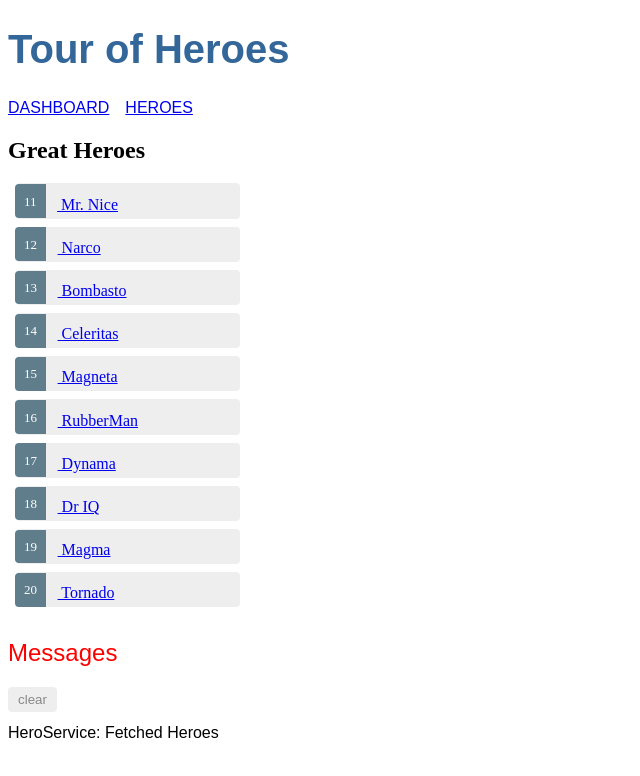
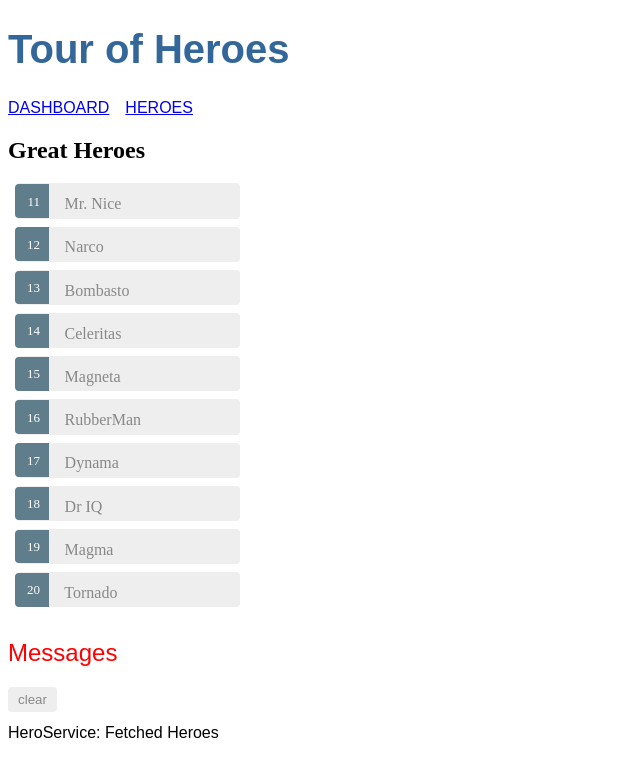
Before and after one commit to kd2718/angular_tutorial, an Angular app: page /heroes in a window 1280 px wide. Shown: the top 776 px of the page, without its empty margins (0-640 px from the left). Built offline with nearby package versions, Linux system fonts and the light colour scheme.

Commit message:
done with routing

```diff
--- a/src/app/hero-detail/hero-detail.component.html
+++ b/src/app/hero-detail/hero-detail.component.html
@@ -6,4 +6,5 @@
       <input [(ngModel)]="hero.name" placeholder="name">
     </label>
   </div>
+  <button (click)="goBack()">Go Back</button>
 </div>
--- a/src/app/hero-detail/hero-detail.component.ts
+++ b/src/app/hero-detail/hero-detail.component.ts
@@ -28,4 +28,8 @@ export class HeroDetailComponent implements OnInit {
     this.heroService.getHero(id)
       .subscribe(hero => this.hero = hero);
   }
+
+  goBack(): void {
+    this.location.back();
+  }
 }
--- a/src/app/heroes/heroes.component.scss
+++ b/src/app/heroes/heroes.component.scss
@@ -1,8 +1,4 @@
 /* HeroesComponent's private CSS styles */
-.selected {
-    background-color: #CFD8DC !important;
-    color: white;
-  }
 .heroes {
   margin: 0 0 2em 0;
   list-style-type: none;
@@ -10,28 +6,33 @@
   width: 15em;
 }
 .heroes li {
+  position: relative;
   cursor: pointer;
-    position: relative;
-    left: 0;
   background-color: #EEE;
   margin: .5em;
   padding: .3em 0;
   height: 1.6em;
   border-radius: 4px;
 }
-  .heroes li.selected:hover {
-    background-color: #BBD8DC !important;
-    color: white;
-  }
+
 .heroes li:hover {
   color: #607D8B;
   background-color: #DDD;
   left: .1em;
 }
-  .heroes .text {
+
+.heroes a {
+  color: #888;
+  text-decoration: none;
   position: relative;
-    top: -3px;
+  display: block;
+  width: 250px;
 }
+
+.heroes a:hover {
+  color:#607D8B;
+}
+
 .heroes .badge {
   display: inline-block;
   font-size: small;
@@ -43,6 +44,8 @@
   left: -1px;
   top: -4px;
   height: 1.8em;
+  min-width: 16px;
+  text-align: right;
   margin-right: .8em;
   border-radius: 4px 0 0 4px;
 }
```
Lines whose indentation alone changed are shown as unchanged.
